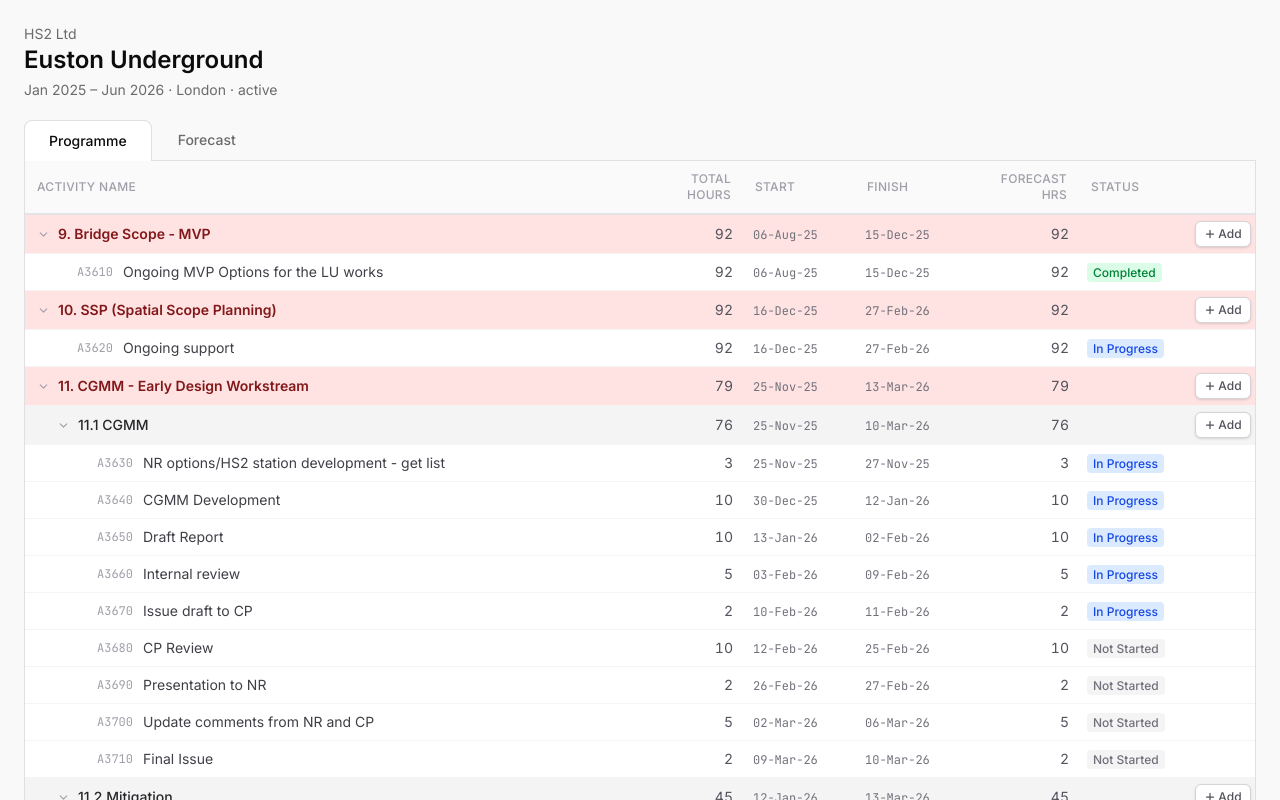
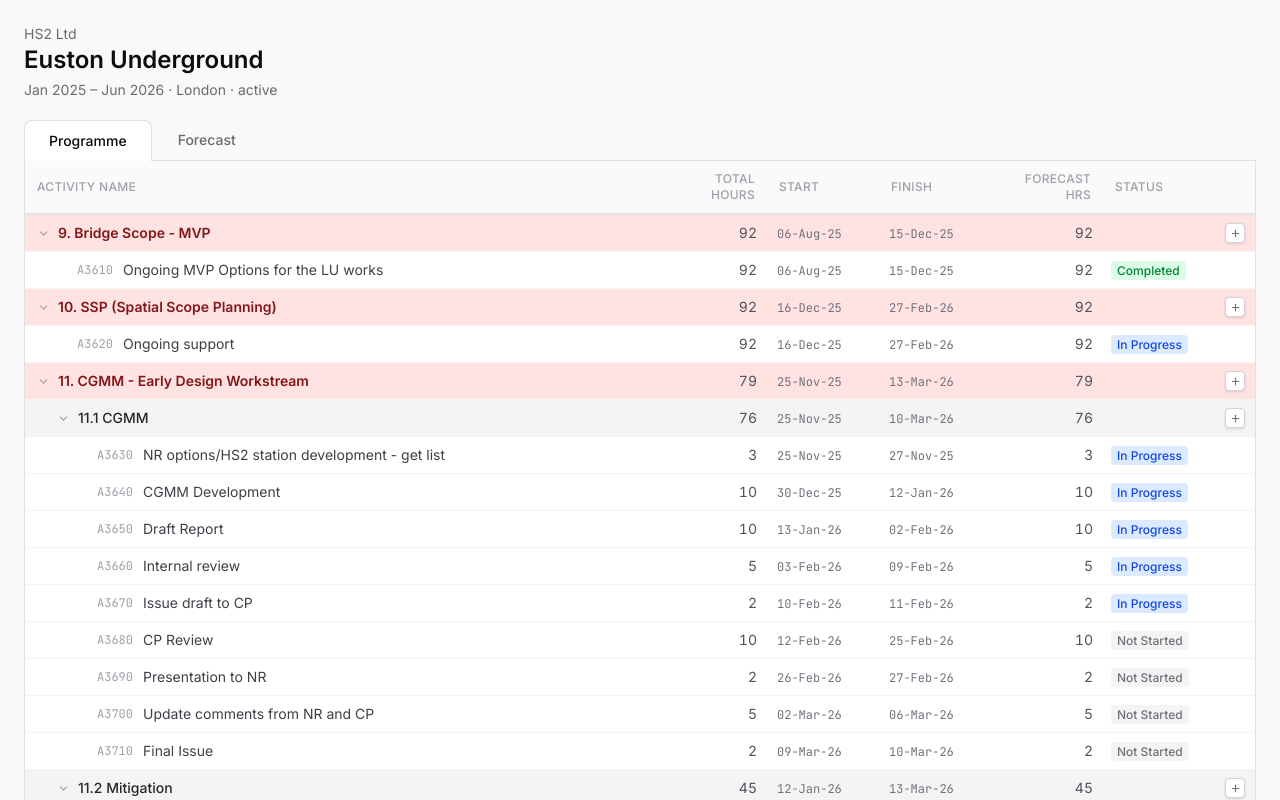
Before and after one commit to benteoh/project-management, a Next.js app: page /projects/1 in a window 1280 px wide. Shown: the top 800 px of the page. Built offline with nearby package versions, Linux system fonts and the light colour scheme.

Commit message:
shrink add button to small + icon only
Co-Authored-By: Claude Sonnet 4.6 <noreply@anthropic.com>

```diff
--- a/src/components/programme/ProgrammeTab.tsx
+++ b/src/components/programme/ProgrammeTab.tsx
@@ -562,15 +562,14 @@ export function ProgrammeTab() {
           </div>
 
           {/* ── Add dropdown ── */}
-          <div className="w-16 shrink-0 flex items-center justify-center py-1.5 relative">
+          <div className="w-10 shrink-0 flex items-center justify-center py-1.5 relative">
             {addOptions.length > 0 && (
               <>
                 <button
                   onClick={() => setOpenDropdown(openDropdown === node.id ? null : node.id)}
-                  className="flex items-center gap-0.5 rounded-md border border-zinc-300 bg-white px-2 py-1 text-xs font-medium text-zinc-600 shadow-sm transition-colors hover:border-zinc-400 hover:bg-zinc-50 hover:text-zinc-800"
+                  className="flex h-5 w-5 items-center justify-center rounded border border-zinc-300 bg-white text-zinc-500 shadow-sm transition-colors hover:border-zinc-400 hover:bg-zinc-50 hover:text-zinc-800"
                 >
-                  <Plus size={12} strokeWidth={2.5} />
-                  Add
+                  <Plus size={11} strokeWidth={2.5} />
                 </button>
                 {openDropdown === node.id && (
                   <>
@@ -608,7 +607,7 @@ export function ProgrammeTab() {
         <div className="w-28 shrink-0 px-3 py-2.5">Finish</div>
         <div className="w-28 shrink-0 px-3 py-2.5 text-right">Forecast Hrs</div>
         <div className="w-28 shrink-0 px-3 py-2.5">Status</div>
-        <div className="w-16 shrink-0" />
+        <div className="w-10 shrink-0" />
       </div>
 
       {/* Rows */}
```
